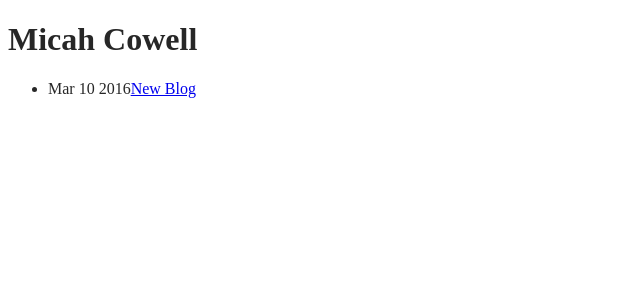
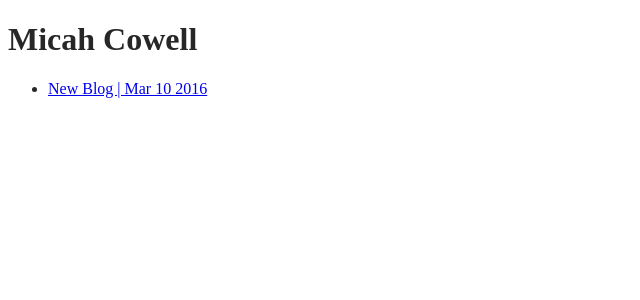
Before and after one commit to maxhumber/maxhumber.com, a Jekyll site: the page built from index.html, in a window 1280 px wide. Shown: the top 300 px of the page, without its empty margins (0-640 px from the left). Built offline with Jekyll 4.4.1, drawn with Linux system fonts in a browser that asks for light colours.

Commit message:
added some stuff

```diff
--- a/_config.yml
+++ b/_config.yml
@@ -7,7 +7,7 @@ google_verification: null
 
 # File management
 include:      [".htaccess"]
-exclude:      ["readme.md", "LICENSE"]
+exclude:      ["README.md", "LICENSE"]
 
 
 # Sass
--- a/index.html
+++ b/index.html
@@ -7,7 +7,7 @@ layout: default
 
         {% for post in site.posts %}
             <li>
-                {{ post.date | date: '%b %d %Y' }}<a href="{{ post.url }}">{{ post.title }}</a>
+                <a href="{{ post.url }}">{{ post.title }} | {{ post.date | date: '%b %d %Y' }}</a>
             </li>
         {% endfor %}
 
```
Also changed, not shown: README.md (added), 2 other files.
